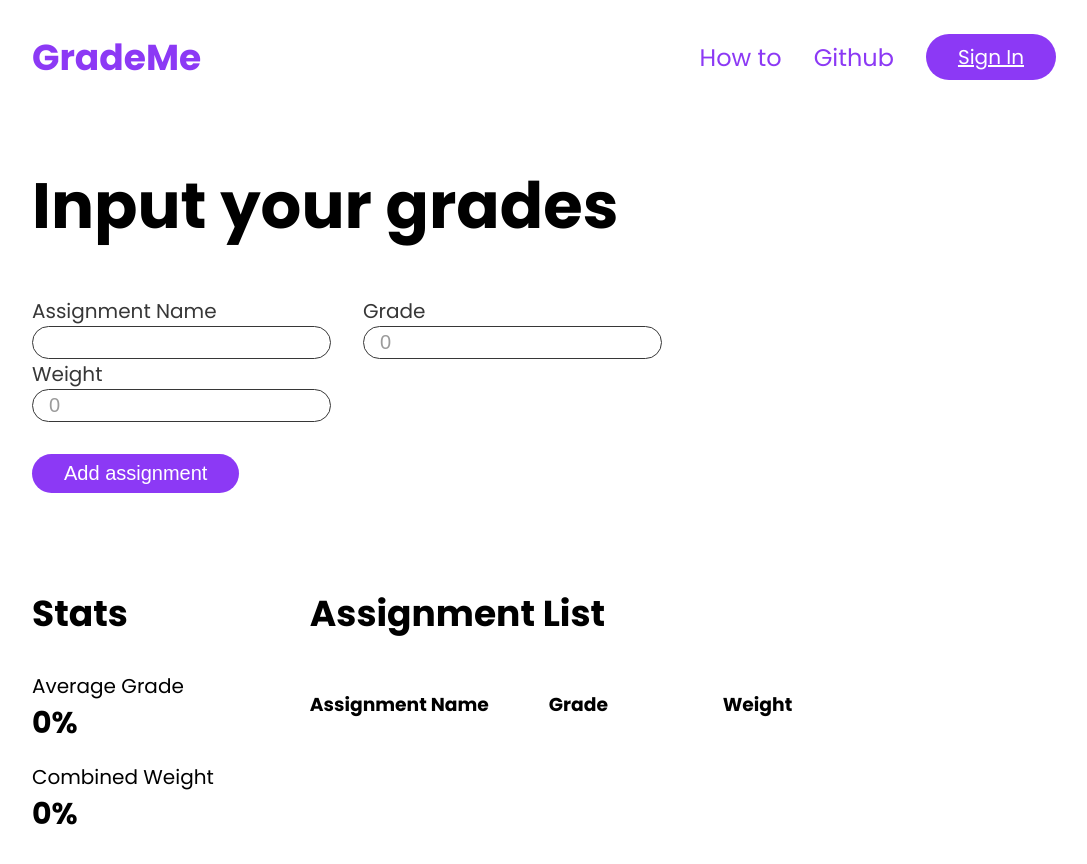
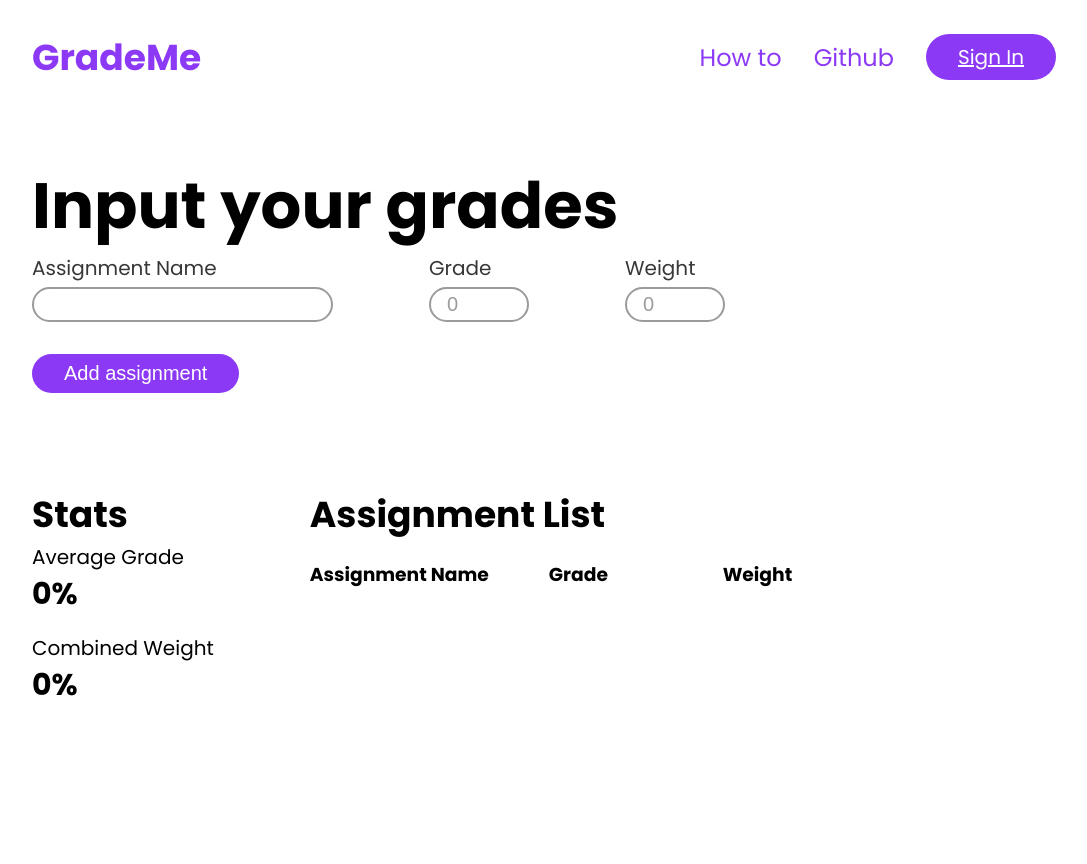
Before and after one commit to MLH-Fellowship/GradeMe, a React (Create React App) app: page /calculator in a window 1280 px wide. Shown: the top 864 px of the page, without its empty margins (96-1183 px from the left). After the commit the page ends 800 px from the top, so only its background shows below. Built offline with nearby package versions, Linux system fonts and the light colour scheme.

Commit message:
Style updateS

```diff
--- a/src/components/Calculator/index.tsx
+++ b/src/components/Calculator/index.tsx
@@ -17,10 +17,12 @@ const StyledCalculatorPage = styled.div`
   h1 {
     font-size: 64px;
     font-weight: 900;
+    margin-bottom: 0;
   }
 
   h2 {
     font-size: 36px;
+    margin-bottom: 0;
   }
 `;
 
--- a/src/components/InputField.tsx
+++ b/src/components/InputField.tsx
@@ -7,17 +7,25 @@ const StyledInputField = styled.div`
   display: flex;
   flex-direction: column;
   align-items: flex-start;
-  margin-right: 2rem;
+  margin-right: 6rem;
 `;
 
 const StyledLabel = styled.label`
   color: ${black};
   font-size: 20px;
+  display: inline-block;
+  margin-bottom: 0.25rem;
 `;
 
+type StyleProp = {
+  type: string;
+};
+
 const StyledInput = styled.input`
+  width: ${(props: StyleProp): string =>
+    props.type === "number" ? "4rem" : "auto"};
   border-radius: 26px;
-  border: solid ${black} 1px;
+  border: solid ${grey} 2px;
   color: ${grey};
   display: inline-block;
   font-size: 20px;
@@ -35,9 +43,7 @@ type InputProps = {
 const InputField = (props: InputProps) => {
   return (
     <StyledInputField>
-      <StyledLabel htmlFor={props.id}>
-        {props.label}
-      </StyledLabel>
+      <StyledLabel htmlFor={props.id}>{props.label}</StyledLabel>
       <StyledInput
         type={props.type}
         id={props.id}
```
